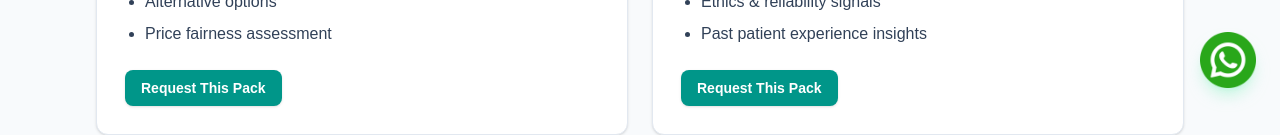
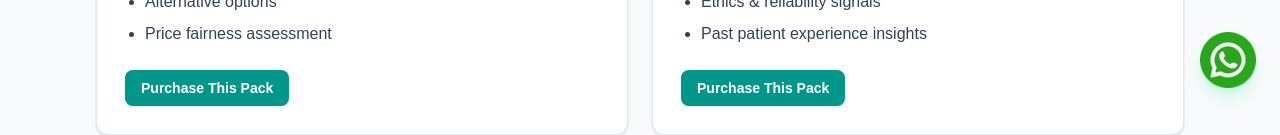
Before and after one commit to mabgcm/turkiyedental2, a Next.js app: page /pricing in a window 1280 px wide. Shown: the part 688-823 px from the top of the page. Built offline with nearby package versions, Linux system fonts and the light colour scheme.

Commit message:
payment links

```diff
--- a/app/pricing/page.tsx
+++ b/app/pricing/page.tsx
@@ -10,6 +10,7 @@ const pricingPacks = [
     {
         id: "pack-1",
         label: "Second Opinion Service",
+        paymentUrl: "https://square.link/u/tvmhlvbJ",
         price: "$50",
         note: "Per case review",
         lead: "Best for patients who already have a clinic plan and want a fast, unbiased review.",
@@ -18,6 +19,7 @@ const pricingPacks = [
     {
         id: "pack-2",
         label: "Clinic Insight Report",
+        paymentUrl: "https://square.link/u/ucGIrusM",
         price: "$100",
         note: "For maximum 3 clinics, +$39 for each extra clinic",
         lead: "Ideal when choosing between clinics and you want verified trust signals.",
@@ -31,6 +33,7 @@ const pricingPacks = [
     {
         id: "pack-3",
         label: "Personalized Treatment Portfolio",
+        paymentUrl: "https://square.link/u/P4d9QRa8",
         price: "$150",
         note: "Per case portfolio",
         lead: "For patients starting from scratch who need options, timelines, and travel-ready clarity.",
@@ -44,6 +47,7 @@ const pricingPacks = [
     {
         id: "pack-4",
         label: "Legal Guidance & Mediation",
+        paymentUrl: "https://square.link/u/AC4n4okR",
         price: "$100",
         note: "Initial review",
         lead: "Support for patients who need help after treatment issues or disputes.",
@@ -95,10 +99,10 @@ export default function PricingPage() {
                             </ul>
                             <div className="pt-2">
                                 <Link
-                                    href={`/pricing/inquiry?pack=${encodeURIComponent(pack.label)}`}
+                                    href={pack.paymentUrl}
                                     className="inline-flex items-center rounded-lg bg-teal-600 px-4 py-2 text-sm font-semibold text-white shadow-sm hover:bg-teal-700 focus-visible:outline-none focus-visible:ring-2 focus-visible:ring-teal-500 focus-visible:ring-offset-2"
                                 >
-                                    Request This Pack
+                                    Purchase This Pack
                                 </Link>
                             </div>
                         </article>
```
